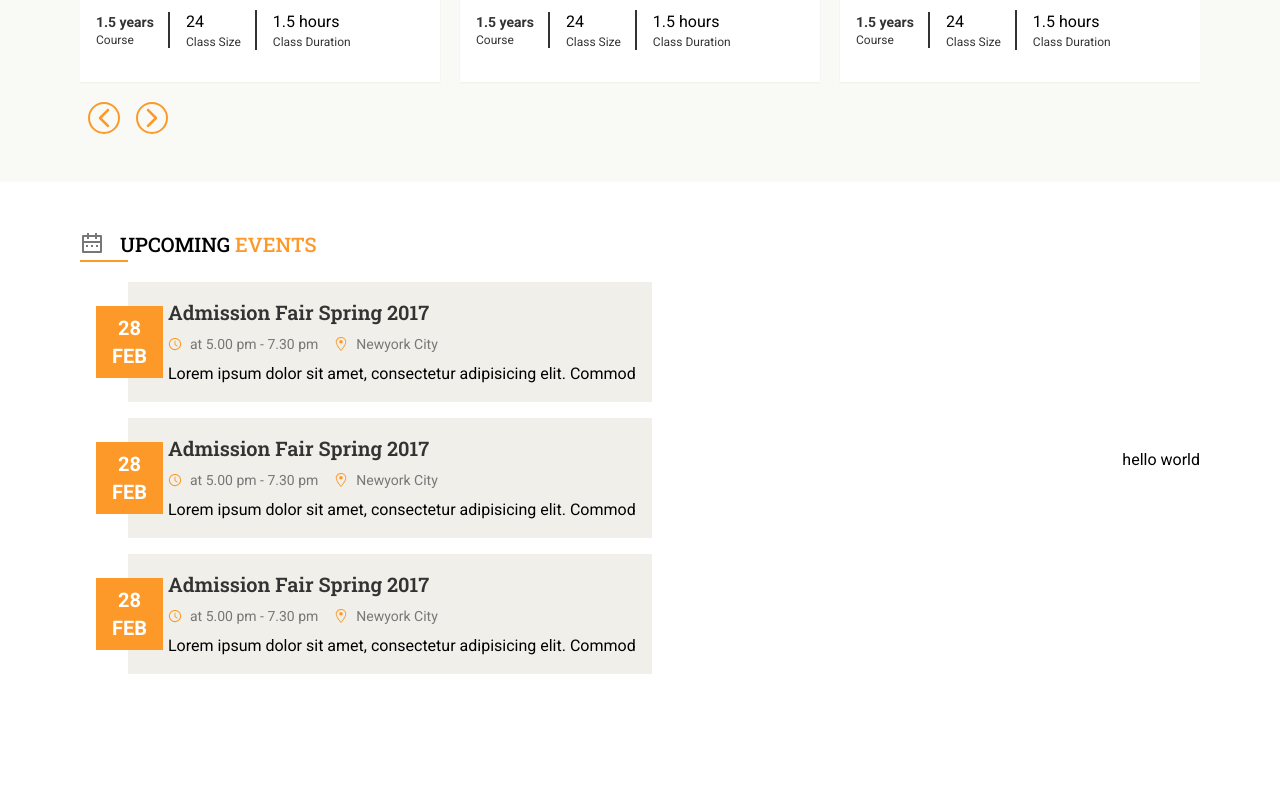
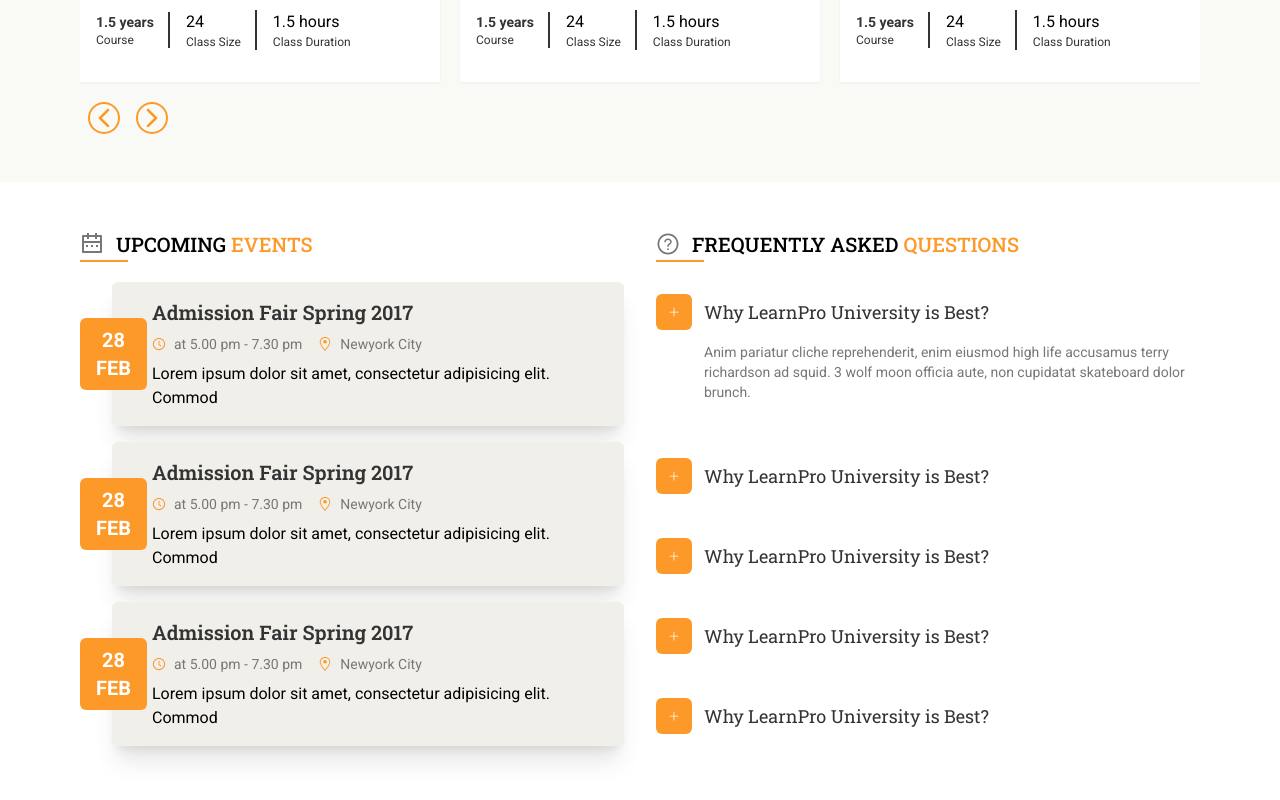
Before and after one commit to mallick-portfolio/learnPR, a React (Create React App) app in the folder client/: page /home in a window 1280 px wide. Shown: the part 1647-2447 px from the top of the page. Before the commit the page ends 2385 px from the top, so only its background shows below. Built offline with nearby package versions, Linux system fonts and the light colour scheme.

Commit message:
added faq

```diff
--- a/client/src/components/FaqAndEvents/Events.jsx
+++ b/client/src/components/FaqAndEvents/Events.jsx
@@ -4,18 +4,18 @@ import { AiOutlineClockCircle } from "react-icons/ai";
 import { GoLocation } from "react-icons/go";
 const Events = () => {
   return (
-    <div>
-      <div className="flex items-center justify-start gap-4 relative after:absolute after:-bottom-1 after:left-0 after:w-12 after:h-0.5 after:bg-primary mb-4 sm:mb-5 md:mb-6">
+    <>
+      <div className="flex items-center justify-start gap-3 relative after:absolute after:-bottom-1 after:left-0 after:w-12 after:h-0.5 after:bg-primary mb-4 sm:mb-5 md:mb-6">
         <RiCalendar2Line className="text-2xl text-textBase" />
         <h3 className="text-xl font-medium font-robotoS">
           UPCOMING <span className="text-primary">EVENTS</span>
         </h3>
       </div>
-
+      <ul>
         {events.map((event) => (
-        <div
+          <li
             key={event.id}
-          className="bg-[#f0efe9] p-4 pl-10 my-4 ml-12 relative"
+            className="bg-[#f0efe9] p-4 pl-10 my-4 ml-8 rounded-md shadow-xl relative"
           >
             <h4 className="text-sm sm:text-base md:text-lg lg:text-xl font-semibold font-robotoS text-secondary">
               {event.title}
@@ -30,18 +30,17 @@ const Events = () => {
                 <span>{event.location}</span>
               </div>
             </div>
-          <p>
-            {event.des}
-          </p>
-          <div className="absolute top-1/2 -translate-y-1/2 -left-8 bg-primary px-4 py-2">
+            <p>{event.des}</p>
+            <div className="absolute rounded-md top-1/2 -translate-y-1/2 -left-8 bg-primary px-4 py-2">
               <h4 className="text-base sm:text-lg md:text-xl font-semibold text-white text-center">
                 28 <br />
                 FEB
               </h4>
             </div>
-        </div>
+          </li>
         ))}
-    </div>
+      </ul>
+    </>
   );
 };
 
--- a/client/src/components/FaqAndEvents/Faq.jsx
+++ b/client/src/components/FaqAndEvents/Faq.jsx
@@ -1,11 +1,81 @@
-import React from 'react'
+import React from "react";
+import { useState } from "react";
+import { AiOutlineQuestionCircle } from "react-icons/ai";
+import { BsPlusLg } from "react-icons/bs";
 
 const Faq = () => {
+  const [active, setActive] = useState(1);
+  const [show, setShow] = useState(true);
+  console.log(active);
+  const handleClick = (id) => {
+    if (active === id) {
+      setActive(0);
+      setShow(false);
+    }
+    setActive(id);
+    setShow(!show);
+  };
+
   return (
-    <div>
-      <h1>hello world</h1>
-    </div>
-  )
-}
+    <>
+      <div className="flex items-center justify-start gap-3 relative after:absolute after:-bottom-1 after:left-0 after:w-12 after:h-0.5 after:bg-primary mb-4 sm:mb-5 md:mb-6">
+        <AiOutlineQuestionCircle className="text-2xl text-textBase" />
+        <h3 className="text-xl font-medium font-robotoS">
+          FREQUENTLY ASKED <span className="text-primary">QUESTIONS</span>
+        </h3>
+      </div>
+      <ul className="flex flex-col gap-8">
+        {faqs.map((faq) => (
+          <li
+            key={faq.id}
+            className={`flex gap-3 py-3  overflow-hidden ${
+              active === faq.id && show
+                ? "h-auto transition-all duration-1000"
+                : "h-12 transition-all duration-1000"
+            }`}
+          >
+            <div onClick={() => handleClick(faq.id)} className="cursor-pointer">
+              <BsPlusLg className="text-4xl p-3 bg-primary rounded-md text-white" />
+            </div>
+            <div>
+              <h5 className="text-base sm:text-lg font-robotoS text-secondary my-1">
+                {faq.title}
+              </h5>
+              <p className="mt-4 text-sm text-textBase">{faq.des}</p>
+            </div>
+          </li>
+        ))}
+      </ul>
+    </>
+  );
+};
 
-export default Faq
+const faqs = [
+  {
+    id: 1,
+    title: "Why LearnPro University is Best?",
+    des: "Anim pariatur cliche reprehenderit, enim eiusmod high life accusamus terry richardson ad squid. 3 wolf moon officia aute, non cupidatat skateboard dolor brunch.",
+  },
+  {
+    id: 2,
+    title: "Why LearnPro University is Best?",
+    des: "Anim pariatur cliche reprehenderit, enim eiusmod high life accusamus terry richardson ad squid. 3 wolf moon officia aute, non cupidatat skateboard dolor brunch.",
+  },
+  {
+    id: 3,
+    title: "Why LearnPro University is Best?",
+    des: "Anim pariatur cliche reprehenderit, enim eiusmod high life accusamus terry richardson ad squid. 3 wolf moon officia aute, non cupidatat skateboard dolor brunch.",
+  },
+  {
+    id: 4,
+    title: "Why LearnPro University is Best?",
+    des: "Anim pariatur cliche reprehenderit, enim eiusmod high life accusamus terry richardson ad squid. 3 wolf moon officia aute, non cupidatat skateboard dolor brunch.",
+  },
+  {
+    id: 5,
+    title: "Why LearnPro University is Best?",
+    des: "Anim pariatur cliche reprehenderit, enim eiusmod high life accusamus terry richardson ad squid. 3 wolf moon officia aute, non cupidatat skateboard dolor brunch.",
+  },
+];
+
+export default Faq;
--- a/client/src/components/FaqAndEvents/FaqAndEvents.jsx
+++ b/client/src/components/FaqAndEvents/FaqAndEvents.jsx
@@ -4,9 +4,13 @@ import Faq from "./Faq.jsx";
 
 const FaqAndEvents = () => {
   return (
-    <div className="container bg-white py-12 flex justify-between items-center gap-8">
-      <Events />
-      <Faq />
+    <div className="container bg-white py-12 flex flex-col sm:flex-row justify-between gap-8">
+      <div className="w-full sm:w-1/2">
+        <Events />
+      </div>
+      <div className="w-full sm:w-1/2">
+        <Faq />
+      </div>
     </div>
   );
 };
```
Also changed, not shown: client/src/index.css (+7 -7 lines). Lines whose indentation alone changed are shown as unchanged.
